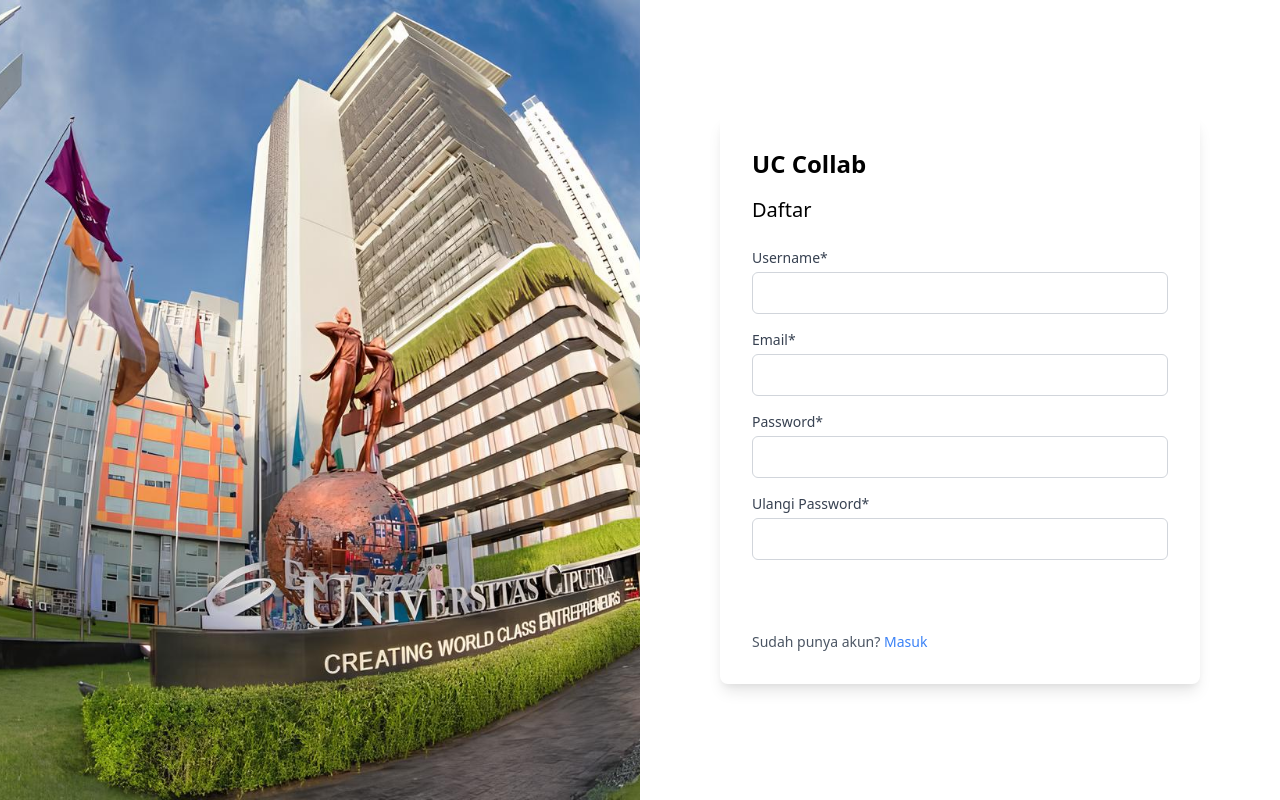
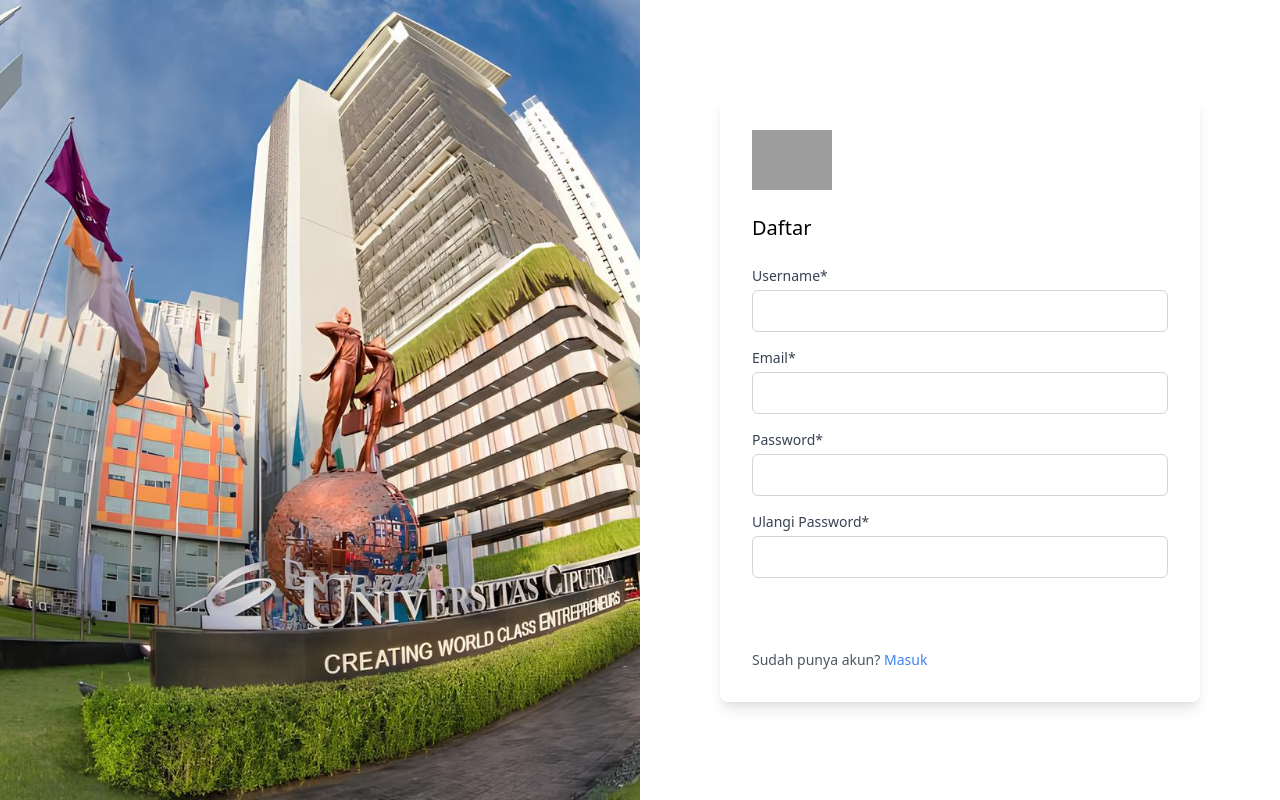
Before and after one commit to tingclarice/UC-Collab, a PHP site: page /daftar.php in a window 1280 px wide. Run offline with PHP 8.4, Linux system fonts and the light colour scheme; grey boxes are pictures that could not be loaded.

Commit message:
fix daftar

```diff
--- a/daftar.php
+++ b/daftar.php
@@ -11,7 +11,7 @@
     <div class="w-1/2 bg-cover bg-center" style="background-image: url('pic/uclogin.jpg');"></div>
     <div class="w-1/2 flex items-center justify-center bg-white">
         <div class="w-3/4 p-8 rounded-lg shadow-lg">
-            <h1 class="text-2xl font-bold mb-4">UC Collab</h1>
+            <div style="background-image: url('pic/logo.svg'); height: 60px; width: 180px; background-size: contain; background-repeat: no-repeat; margin-bottom: 24px;"></div>
             <h2 class="text-xl mb-6">Daftar</h2>
             <form id="registrationForm" method="POST" action="submit.php">
                 <div class="mb-4">
```
